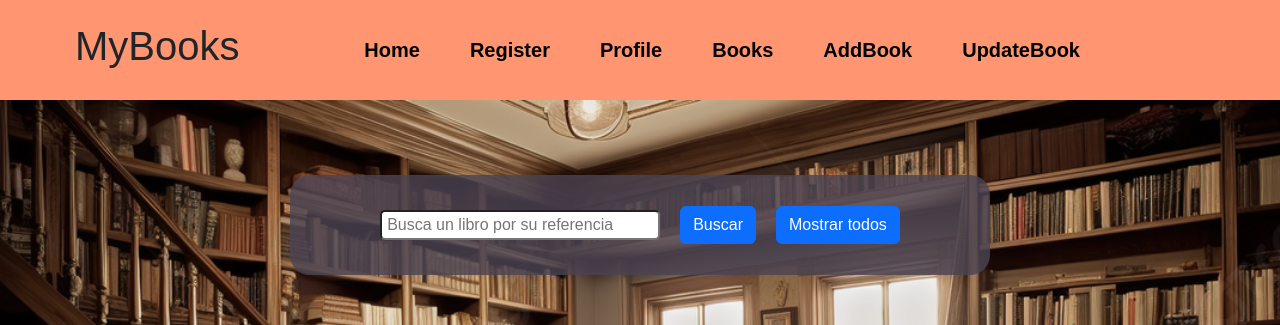
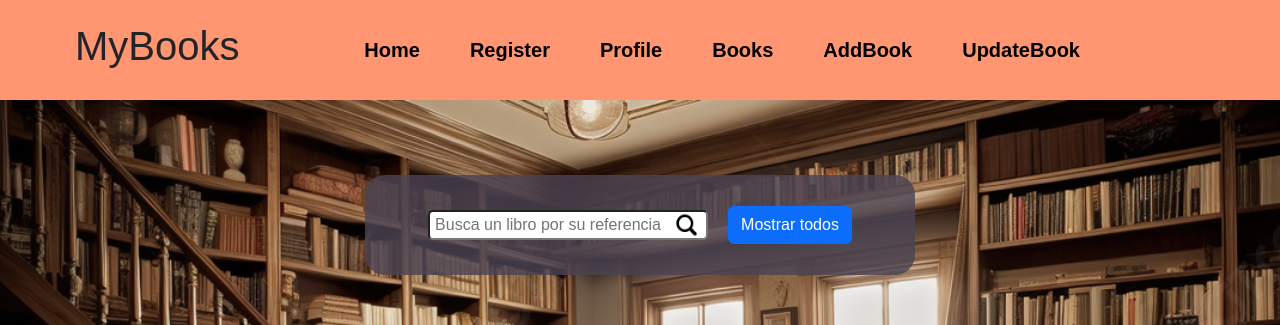
Before and after one commit to Mifraped/MyBooks, an Angular app: page /books in a window 1280 px wide. Shown: the top 325 px of the page. Built offline with nearby package versions, Linux system fonts and the light colour scheme.

Commit message:
quito boton busqueda, modifico evento eliminar card

```diff
--- a/src/app/components/card/card.component.ts
+++ b/src/app/components/card/card.component.ts
@@ -12,13 +12,12 @@ export class CardComponent {
   @Input() libroPadre: Book
   @Input() even: boolean
 
-  @Output() eventoBusqueda = new EventEmitter<boolean>()
+  @Output() eventoBusqueda = new EventEmitter<void>()
 
   constructor(public bookService: BooksService){}
 
   public salirBusqueda(){
-    let val = false
-    this.eventoBusqueda.emit(val)
+    this.eventoBusqueda.emit()
   }
 
 }
--- a/src/app/pages/books/books.component.css
+++ b/src/app/pages/books/books.component.css
@@ -14,7 +14,7 @@
     align-self: center;
     background-color: var(--grisTrans);
     height: 50px;
-    width: 700px;
+    width: 550px;
     padding: 50px;
     border-radius: 20px;
     margin-bottom: 80px;
@@ -33,7 +33,7 @@ input:focus{
 #lupa{
     width: 5%;
     position: absolute;
-    right: 117px;
+    right: 215px;
 }
 .contTarg{
     display: flex;
--- a/src/app/pages/books/books.component.html
+++ b/src/app/pages/books/books.component.html
@@ -1,8 +1,9 @@
 <div class="contPrinc">
     <div class="buscador">
-        <input type="text" placeholder="Busca un libro por su referencia" #ref>
-        <button type="button" class="btn btn-primary" (click)="buscaLibro(ref)">Buscar</button>
-        <button type="button" class="btn btn-primary" (click)="buscando = false">Mostrar todos</button>
+        <input type="text" placeholder="Busca un libro por su referencia" #ref (input)="buscaLibro(ref)">
+        <img src="../../../assets/img/lupa.png" alt="img" id="lupa">
+        <!-- <button type="button" class="btn btn-primary" (click)="buscaLibro(ref)">Buscar</button> -->
+        <button type="button" class="btn btn-primary" (click)="buscando = false; ref.value = ''">Mostrar todos</button>
     </div>
     <div class="contTarg">
         <ng-container *ngIf="!buscando; else otro">
--- a/src/app/pages/books/books.component.ts
+++ b/src/app/pages/books/books.component.ts
@@ -1,4 +1,4 @@
-import { Component, Input } from '@angular/core';
+import { Component, ElementRef, Input, ViewChild } from '@angular/core';
 import { Book } from 'src/app/models/book';
 import { BooksService } from 'src/app/shared/books.service';
 
@@ -12,6 +12,8 @@ export class BooksComponent {
   public buscando: boolean = false
   public buscado: Book
 
+  @ViewChild("ref") ref:ElementRef
+
   constructor(public bookService: BooksService) { }
 
   public buscaLibro(inpRef: HTMLInputElement) {
@@ -22,7 +24,8 @@ export class BooksComponent {
     else alert(`No existe la referencia ${inpRef.value}`)
   }
 
-    public cambioBuscando(valor: boolean){
-      this.buscando = valor
+    public cambioBuscando(){
+      this.buscando = false
+      this.ref.nativeElement.value = ""
     }
 }
--- a/src/app/shared/books.service.ts
+++ b/src/app/shared/books.service.ts
@@ -38,8 +38,6 @@ export class BooksService {
   public delete(id_libro: number): boolean{
     let libro = this.books.find(elem => elem.id_book === id_libro)
     this.books.splice((this.books.indexOf(libro)), 1)
-    console.log("holi");
-
     return true
   }
 
```
